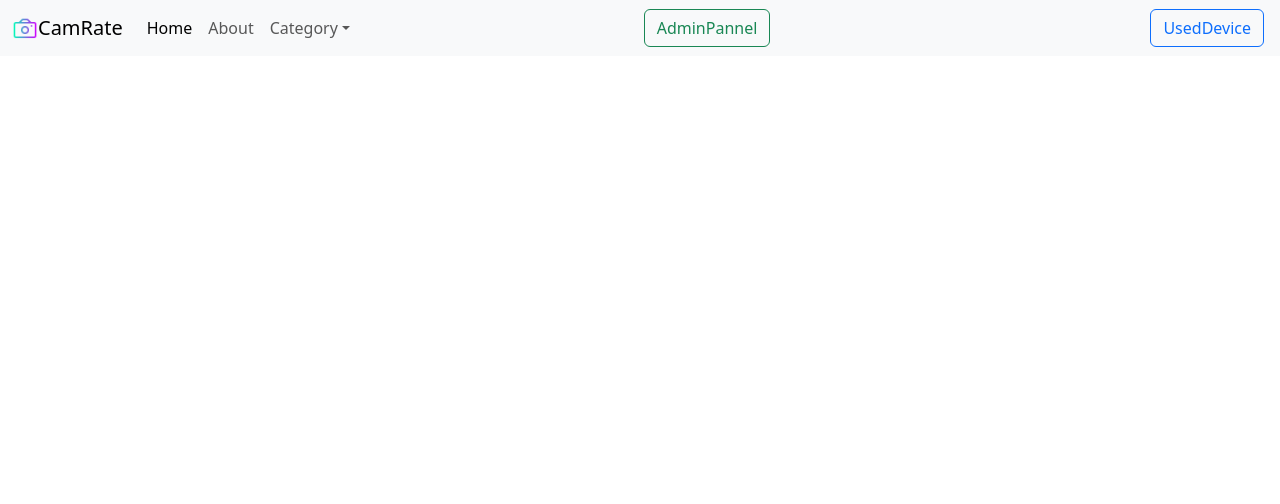
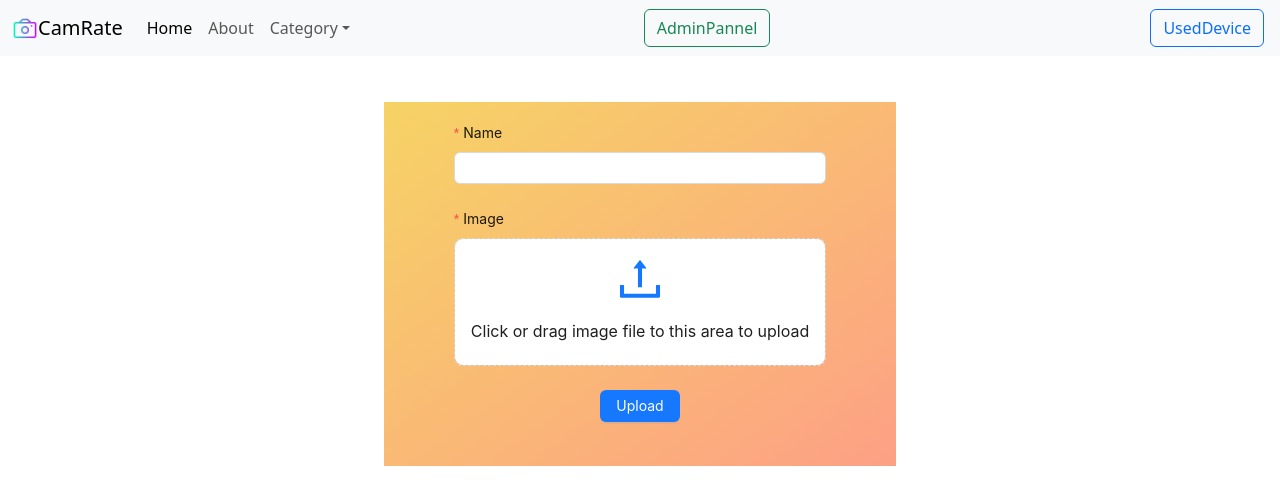
Before and after one commit to mwizard9/Camera_Test, a React (Create React App) app: page /uploadimage in a window 1280 px wide. Shown: the top 504 px of the page. Built offline with nearby package versions, Linux system fonts and the light colour scheme.

Commit message:
adding and uploading image

```diff
--- a/src/AdminSite/AdminDashboard.js
+++ b/src/AdminSite/AdminDashboard.js
@@ -14,12 +14,16 @@ const AdminDashboard = () => {
   const handleImage=()=>{
     navigate('/imagedetails')
   }
+  const handleImageUpload=()=>{
+    navigate('/uploadimage')
+  }
   return (
     <div>
       welcome to admin panel<br/>
       <Button onClick={handleAdmin}>Create New Admin</Button>
       <Button onClick={handleUser}>User Details</Button>
       <Button onClick={handleImage}>Images Details</Button>
+      <Button onClick={handleImageUpload}>Upload New Image</Button>
     </div>
   )
 }
--- a/src/AdminSite/ImageData.js
+++ b/src/AdminSite/ImageData.js
@@ -1,8 +1,10 @@
 import React, { useEffect, useState } from 'react';
-import { List,Row, Col,Card } from 'antd';
+import { List, Card, Button, Modal } from 'antd';
 
 const ImageList = () => {
   const [images, setImages] = useState([]);
+  const [deleteModalVisible, setDeleteModalVisible] = useState(false);
+  const [imageToDelete, setImageToDelete] = useState(null);
 
   useEffect(() => {
     fetch('http://localhost:5000/api/image/fetchallimages')
@@ -13,7 +15,45 @@ const ImageList = () => {
       });
   }, []);
 
+  const handleDelete = (imageId) => {
+    setDeleteModalVisible(true);
+    setImageToDelete(imageId);
+  };
+
+  const confirmDelete = () => {
+    fetch(`http://localhost:5000/api/image/deleteimage/${imageToDelete}`, {
+      method: 'DELETE',
+      headers: {
+        'Content-Type': 'application/json',
+      },
+    })
+      .then((res) => res.json())
+      .then((data) => {
+        console.log(data);
+        // Refresh the image list after successful deletion
+        fetch('http://localhost:5000/api/image/fetchallimages')
+          .then((res) => res.json())
+          .then((data) => setImages(data))
+          .catch((error) => {
+            console.error(error);
+          });
+      })
+      .catch((error) => {
+        console.error(error);
+      })
+      .finally(() => {
+        setDeleteModalVisible(false);
+        setImageToDelete(null);
+      });
+  };
+
+  const cancelDelete = () => {
+    setDeleteModalVisible(false);
+    setImageToDelete(null);
+  };
+
   return (
+    <>
       <List
         grid={{ gutter: 16, column: 4 }} // Set the number of columns and gutter space
         dataSource={images}
@@ -24,13 +64,28 @@ const ImageList = () => {
 
           return (
             <List.Item>
-          <Card cover={<img src={url} alt={singleData.name} style={{ height: '300px', objectFit: 'cover' }} />}>
+              <Card
+                cover={<img src={url} alt={singleData.name} style={{ height: '300px',width:'300px' }} />}
+                actions={[
+                  <Button danger onClick={() => handleDelete(singleData._id)}>Delete</Button>,
+                ]}
+              >
                 <Card.Meta title={singleData.name} />
               </Card>
             </List.Item>
           );
         }}
       />
+
+      <Modal
+        title="Confirm Delete"
+        open={deleteModalVisible}
+        onOk={confirmDelete}
+        onCancel={cancelDelete}
+      >
+        <p>Are you sure you want to delete this image?</p>
+      </Modal>
+    </>
   );
 };
 
--- /dev/null
+++ b/src/AdminSite/UploadImage.js
@@ -0,0 +1,67 @@
+import React, { useState } from 'react';
+import { Form, Input, Button, Upload, message } from 'antd';
+import { UploadOutlined } from '@ant-design/icons';
+
+const ImageUploadForm = () => {
+  const [form] = Form.useForm();
+  const [fileList, setFileList] = useState([]);
+
+  const handleClick = async () => {
+    try {
+      const formData = new FormData();
+      formData.append('name', form.getFieldValue('name'));
+      formData.append('testImage', fileList[0].originFileObj);
+
+      const response = await fetch('http://localhost:5000/api/image/upload', {
+        method: 'POST',
+        body: formData,
+      });
+
+      if (response.ok) {
+        message.success('Image uploaded successfully');
+        form.resetFields();
+        setFileList([]);
+      } else {
+        throw new Error('Image upload failed');
+      }
+    } catch (error) {
+      console.error(error);
+      message.error('Image upload failed');
+    }
+  };
+
+  const handleFileChange = (file) => {
+    setFileList(file.fileList.slice(-1)); // Limit to a single file
+  };
+
+  return (
+    <div className="image-upload-form-container">
+    <Form form={form} layout="vertical">
+      <Form.Item label="Name" name="name" rules={[{ required: true, message: 'Please enter a name' }]}>
+        <Input />
+      </Form.Item>
+      <Form.Item
+        label="Image"
+        name="testImage"
+        valuePropName="fileList"
+        getValueFromEvent={handleFileChange}
+        rules={[{ required: true, message: 'Please upload an image' }]}
+      >
+        <Upload.Dragger beforeUpload={() => false} fileList={fileList}>
+          <p className="ant-upload-drag-icon">
+            <UploadOutlined />
+          </p>
+          <p className="ant-upload-text">Click or drag image file to this area to upload</p>
+        </Upload.Dragger>
+      </Form.Item>
+      <Form.Item>
+        <Button onClick={handleClick} type="primary" htmlType="submit">
+          Upload
+        </Button>
+      </Form.Item>
+    </Form>
+    </div>
+  );
+};
+
+export default ImageUploadForm;
--- a/src/App.js
+++ b/src/App.js
@@ -17,6 +17,7 @@ import PhoneResult from './Result/Result';
 import UserTable from './AdminSite/UserData';
 import ImageList from './AdminSite/ImageData';
 import AdminRegistration from './AdminSite/adminRegistration';
+import ImageUploadForm from './AdminSite/UploadImage';
 
 function App() {
   return (
@@ -39,6 +40,7 @@ function App() {
         <Route exact path="/userdetails" element={<UserTable/>}></Route>
         <Route exact path="/imagedetails" element={<ImageList/>}></Route>
         <Route exact path="/createadmin" element={<AdminRegistration/>}></Route>
+        <Route exact path="/uploadimage" element={<ImageUploadForm/>}></Route>
         </Routes>
       </Router>
     </div>
```
Also changed, not shown: 7 other files (tests, documents, lock files or other folders). Lines whose indentation alone changed are shown as unchanged.
